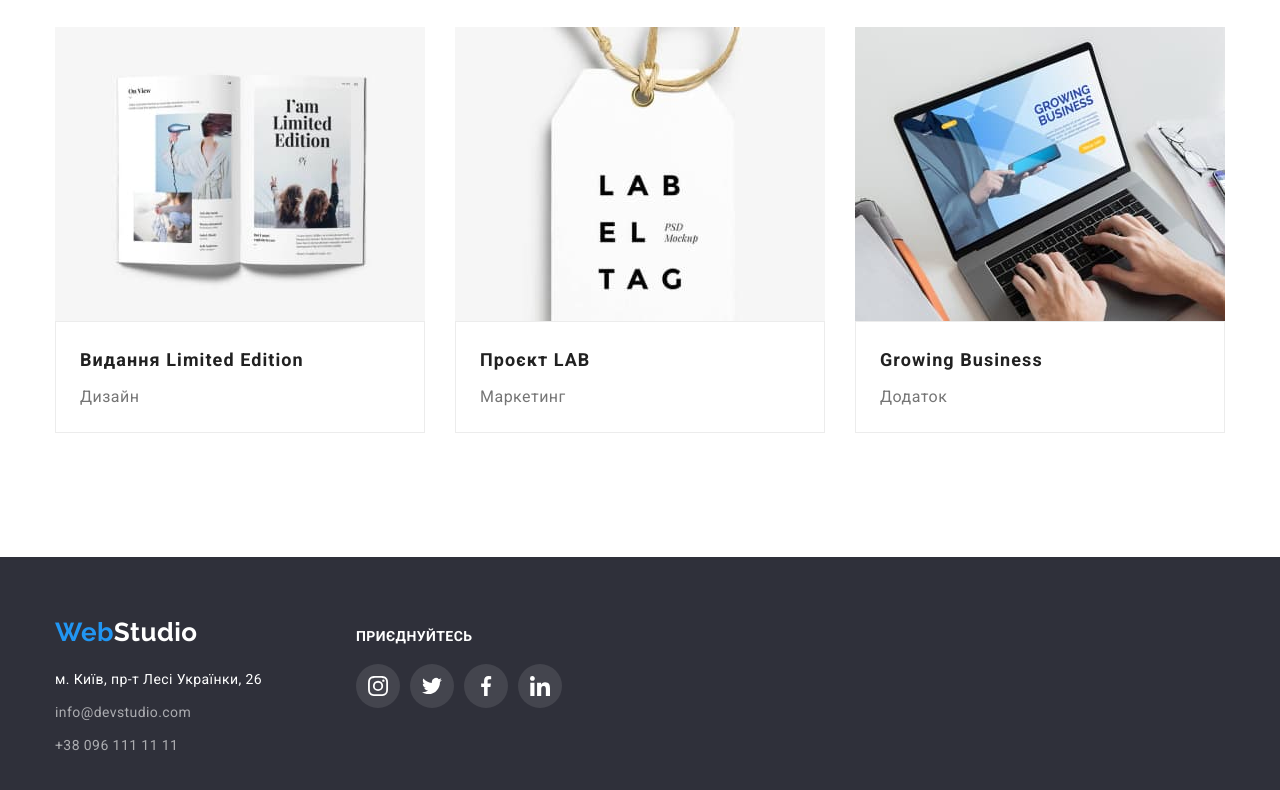
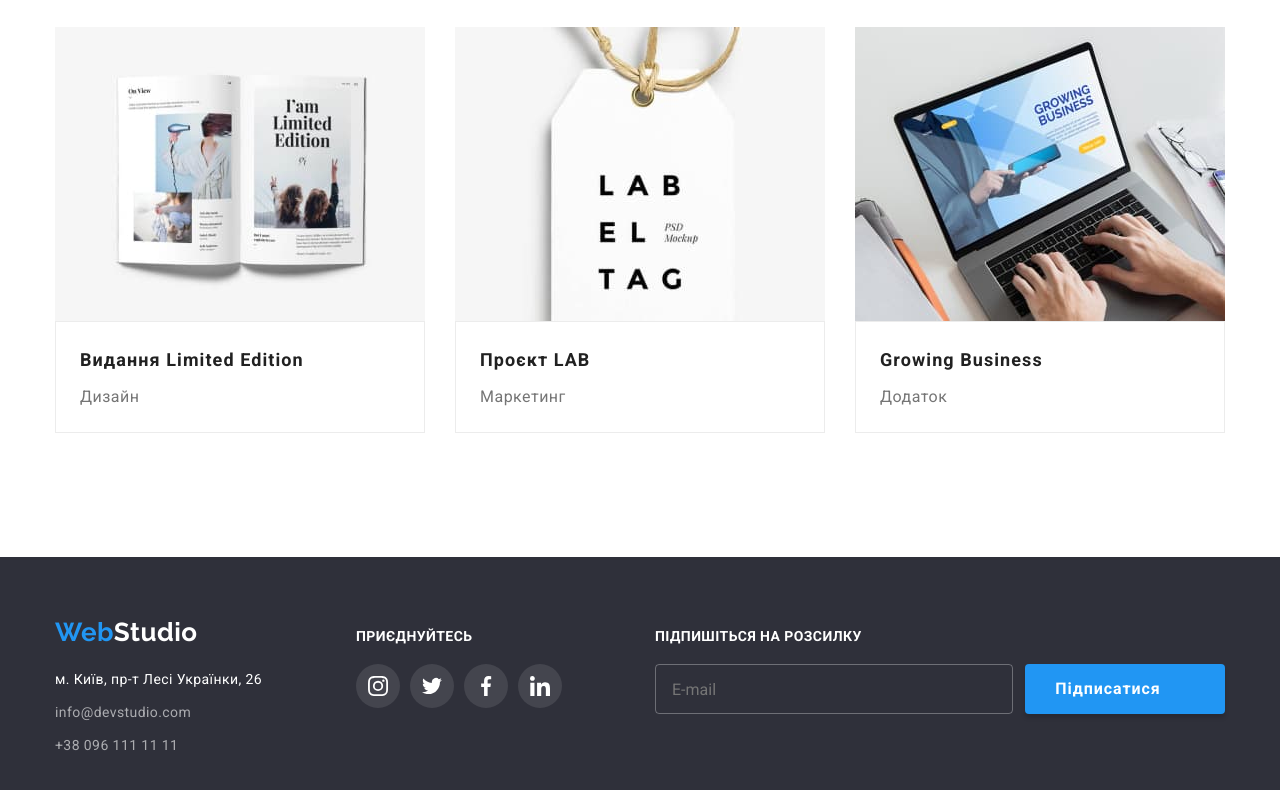
Before and after one commit to OksanaLelak/goit-markup-hw-06, a plain HTML site: page portfolio.html in a window 1280 px wide. Shown: the part 1108-1898 px from the top of the page. Drawn offline with nearby package versions, Linux system fonts and the light colour scheme.

Commit message:
Редагування

```diff
--- a/css/styles.css
+++ b/css/styles.css
@@ -394,14 +394,14 @@ left: 0; */
 }
 
 .form-input {
-		/* width: 100%; */
+	width: 448px;
 	height: 40px;
 	margin-bottom: 10px;
 	padding-left: 42px;
 	/* padding-top: 12px; */
+	/* width: 100%; */
 	border: 1px solid rgba(33, 33, 33, 0.2);
 	border-radius: 4px;
-		width: 448px;
 
 }
 .form-input:hover,
@@ -438,8 +438,7 @@ left: 0; */
 
 	box-sizing: border-box;
 	/* position: absolute; */
-		width: 448px;
-		height: 120px;
+
 	left: 576px;
 	top: 519px;
 
@@ -482,10 +481,11 @@ left: 0; */
 	margin-top: 25px;
 	border-radius: 2px;
 } */
+
 .checkbox-icon {
 	/* display: inline-block; */
 	fill: #FFFFFF;
-	border: 2px solid #212121;
+	border: 2px solid var(--title-text-color);
 	border-radius: 2px;
 	margin-right: 7px;
 	transition: background-color 250ms var(--timing-function);
@@ -1014,40 +1014,13 @@ gap: 12px;
 	transition: background-color 250ms var(--timing-function);
 	cursor: pointer;
 }
+
 .footer-button-icon {
 	position: relative;
 	margin-left: 10px;
 }
-/*
 
 
-
-
-
-
-		    display: flex;
-		    align-items: center;
-		    padding-top: 10px;
-		    padding-bottom: 10px;
-		    padding-left: 28px;
-		    padding-right: 28px;
-		    margin-left: 12px;
-		    height: 50px;
-		    width: 200px;
-		    font-weight: 700;
-		    line-height: 1.6;
-		    letter-spacing: 0.06em;
-		    background-color: var(--accent);
-
-}
-
-
-
-.footer-form-text {
-
-}
-
-*/
 
 /* -----Портфоліо----- */
 .portfolio-section {
@@ -1119,8 +1092,7 @@ padding-right: 25px;
 	width: 1200px;
 	/* margin: 0;
 	padding: 0; */
-	/* margin-bottom: calc( var(--card-set-gap));
-	margin-right: calc(var(--card-set-gap)); */
+
 	margin-bottom: calc(-1 + var(--card-set-gap));
 	margin-right: calc(-1 + var(--card-set-gap));
 }
@@ -1139,9 +1111,7 @@ padding-right: 25px;
 
 .portfolio-link:hover,
 .portfolio-link:focus {
-box-shadow: 0px 1px 1px rgba(0, 0, 0, 0.12),
-0px 4px 4px rgba(0, 0, 0, 0.06),
-1px 4px 6px rgba(0, 0, 0, 0.16);
+	box-shadow: 0px 1px 1px rgba(0, 0, 0, 0.12), 0px 4px 4px rgba(0, 0, 0, 0.06), 1px 4px 6px rgba(0, 0, 0, 0.16);
 }
 
 .portfolio-item {
--- a/portfolio.html
+++ b/portfolio.html
@@ -317,7 +317,7 @@
         </div>
 
         <div class="footer-subscribe">
-          <p class="footer-text">Приєднуйтесь</p>
+          <b class="footer-text">Приєднуйтесь</b>
           <ul class="subscribe-list">
             <li class="subscribe-item">
               <a class="subscribe-link">
@@ -349,6 +349,23 @@
             </li>
           </ul>
         </div>
+        <div class="footer-submit">
+          <b class="footer-submit-text">Підпишіться на розсилку</b>
+          <form class="footer-form-submit">
+            <input
+              class="footer-submit-mail"
+              type="email"
+              placeholder="E-mail"
+              name="mail"
+            />
+            <button class="footer-form-button">
+              <span class="footer-form-text">Підписатися</span>
+              <svg class="footer-button-icon" width="24" height="22">
+                <use href="./images/icons.svg#icon-telegram"></use>
+              </svg>
+            </button>
+          </form>
+        </div>
       </div>
     </footer>
   </body>
```
Lines whose indentation alone changed are shown as unchanged.
